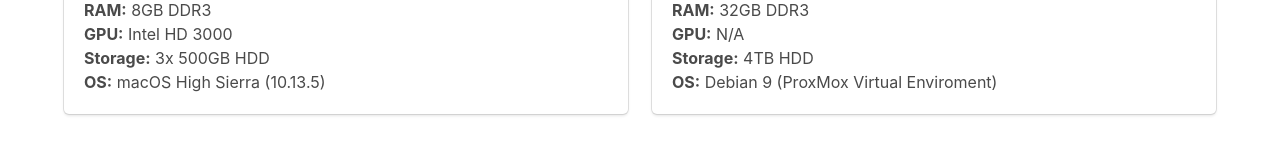
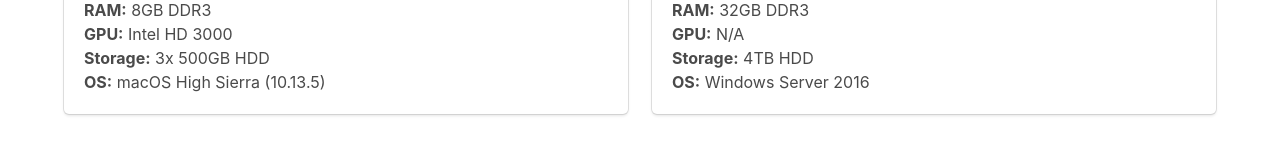
Before and after one commit to Da532/Da-Website, a plain HTML site: page devices/index.html in a window 1280 px wide. Shown: the part 1036-1196 px from the top of the page. Drawn offline with Linux system fonts and the light colour scheme.

Commit message:
update OS for dedi

```diff
--- a/devices/index.html
+++ b/devices/index.html
@@ -117,7 +117,7 @@
                         <p> <b>RAM:</b> 32GB DDR3</p>
                         <p> <b>GPU:</b> N/A </p>
                         <p> <b>Storage:</b> 4TB HDD </p>
-                        <p> <b>OS:</b> Debian 9 (ProxMox Virtual Enviroment) </p>
+                        <p> <b>OS:</b> Windows Server 2016 </p>
                     </div>
                 </div>
             </div>
```
